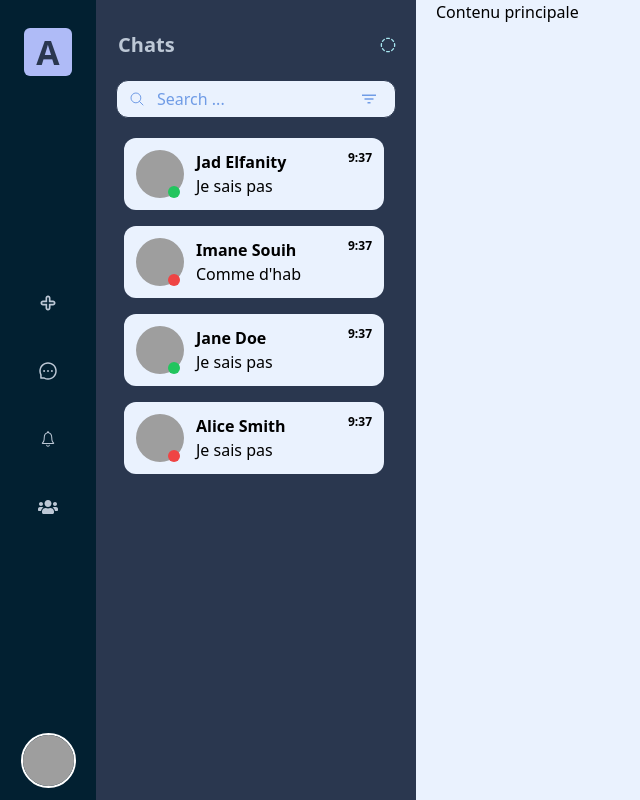
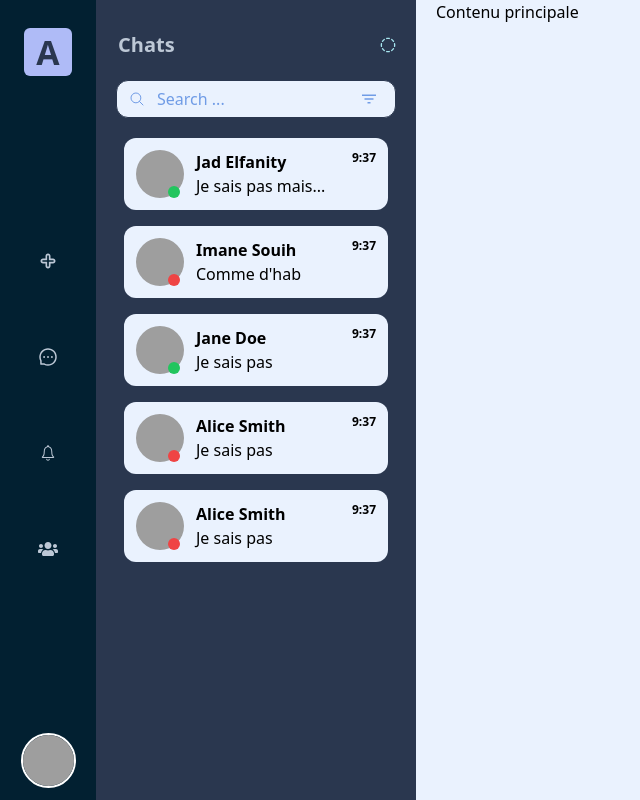
Before and after one commit to DjoElfanity/RealTimeChatApplicationFrontEnd_V3, a React (Vite) app: page / in a window 1280 px wide. Shown: the whole page, without its empty margins (0-640 px from the left). Built offline with nearby package versions, Linux system fonts and the light colour scheme; grey boxes are pictures that could not be loaded.

Commit message:
Ajout des ... au cas ou le last message est trop long

```diff
--- a/src/Components/Chats/Chat.tsx
+++ b/src/Components/Chats/Chat.tsx
@@ -12,6 +12,8 @@ interface ChatProps {
   isOnline?: boolean;
 }
 
+const MAX_MESSAGE_LENGTH = 16;
+
 const Chat: React.FC<ChatProps> = ({
   firstname,
   lastname,
@@ -22,6 +24,12 @@ const Chat: React.FC<ChatProps> = ({
   onClick,
   isOnline,
 }) => {
+  const shortenMessage = (message: string): string => {
+    if (message.length > MAX_MESSAGE_LENGTH) {
+      return `${message.substring(0, MAX_MESSAGE_LENGTH)}...`;
+    }
+    return message;
+  };
   return (
     <div
       onClick={onClick}
@@ -51,7 +59,7 @@ const Chat: React.FC<ChatProps> = ({
               isSelected ? "text-white " : "text-[#7C7C7D] hover:text-white"
             }`}
           >
-            {lastmessage}
+            {shortenMessage(lastmessage)}
           </p>
         </div>
       </div>
--- a/src/Components/Chats/ChatPage.tsx
+++ b/src/Components/Chats/ChatPage.tsx
@@ -34,7 +34,7 @@ const ChatPage: React.FC = () => {
       </div>
 
       <SearchBar />
-      <div className=" mt-3 p-2 flex flex-col pr-3 gap-4 chat-list max-h-[90vh] overflow-y-auto">
+      <div className=" mt-3 p-2 flex flex-col pr-2 gap-4 chat-list max-h-[90vh] overflow-y-auto ">
         {chatData.map((chat) => (
           <Chat
             key={chat.id}
--- a/src/Components/SideBar/IconeUser.tsx
+++ b/src/Components/SideBar/IconeUser.tsx
@@ -12,7 +12,7 @@ const user = [
 
 export function IconeUser() {
   return (
-    <div className=" flex items-center justify-center  ">
+    <div className=" flex items-center justify-center cursor-pointer ">
       <AnimatedTooltip items={user} />
     </div>
   );
--- a/src/Components/SideBar/Sidebar.tsx
+++ b/src/Components/SideBar/Sidebar.tsx
@@ -13,14 +13,14 @@ const Sidebar: React.FC = () => {
   return (
     <div className=" hidden bg-background-fort min-w-24 text-text p-3 flex-col justify-between items-center  sm:flex ">
       <IconeApplication />
-      <div className="flex flex-col text-[20px] gap-12 p-2 justify-center items-center">
+      <div className="flex flex-col text-[20px] gap-12 p-2 justify-center items-center ">
         <IconeGenerique
           Icone={TiPlusOutline}
           title="Add Room"
-          className={`${
+          className={`border-2 border-transparent p-3 rounded-md transition duration-300 ease-in-out font-semibold ${
             activeIcon === "addRoom"
-              ? "text-bold text-white border p-3 rounded-md bg-card-primary "
-              : "text-text"
+              ? "text-bold text-white bg-card-primary border-card-primary"
+              : "hover:border-card-primary hover:text-bold hover:text-white hover:bg-card-primary"
           }`}
           onClick={() => setActiveIcon("addRoom")}
         />
@@ -28,10 +28,10 @@ const Sidebar: React.FC = () => {
         <IconeGenerique
           Icone={AiOutlineMessage}
           title="Messages"
-          className={`${
+          className={`border-2 border-transparent p-3 rounded-md transition duration-300 ease-in-out font-semibold ${
             activeIcon === "message"
-              ? "text-bold text-white border p-3 rounded-md bg-card-primary "
-              : "text-text"
+              ? "text-bold text-white bg-card-primary border-card-primary"
+              : "hover:border-card-primary hover:text-bold hover:text-white hover:bg-card-primary"
           }`}
           onClick={() => setActiveIcon("message")}
         />
@@ -39,10 +39,10 @@ const Sidebar: React.FC = () => {
         <IconeGenerique
           Icone={IoIosNotificationsOutline}
           title="Notifications"
-          className={`${
+          className={`border-2 border-transparent p-3 rounded-md transition duration-300 ease-in-out font-semibold ${
             activeIcon === "notification"
-              ? "text-bold text-white border p-3 rounded-md bg-card-primary "
-              : "text-text"
+              ? "text-bold text-white bg-card-primary border-card-primary"
+              : "hover:border-card-primary hover:text-bold hover:text-white hover:bg-card-primary"
           }`}
           onClick={() => setActiveIcon("notification")}
         />
@@ -50,10 +50,10 @@ const Sidebar: React.FC = () => {
         <IconeGenerique
           Icone={FaUsers}
           title="Friends"
-          className={`${
+          className={`border-2 border-transparent p-3 rounded-md transition duration-300 ease-in-out font-semibold ${
             activeIcon === "friends"
-              ? "text-bold text-white border p-3 rounded-md bg-card-primary "
-              : "text-text"
+              ? "text-bold text-white bg-card-primary border-card-primary"
+              : "hover:border-card-primary hover:text-bold hover:text-white hover:bg-card-primary"
           }`}
           onClick={() => setActiveIcon("friends")}
         />
--- a/src/data/data.ts
+++ b/src/data/data.ts
@@ -3,7 +3,7 @@ const chatData = [
     id: 1,
     firstname: "Jad",
     lastname: "Elfanity",
-    lastmessage: "Je sais pas",
+    lastmessage: "Je sais pas mais je saurais la prochaine fois",
     lastTimeMessage: "9:37",
     image:
       "https://images.unsplash.com/photo-1599566150163-29194dcaad36?ixlib=rb-4.0.3&ixid=M3wxMjA3fDB8MHxwaG90by1wYWdlfHx8fGVufDB8fHx8fA%3D%3D&auto=format&fit=crop&w=3387&q=80",
@@ -47,6 +47,18 @@ const chatData = [
     onClick: () => {}, // Function placeholder
     isOnline: false,
   },
+  {
+    id: 4,
+    firstname: "Alice",
+    lastname: "Smith",
+    lastmessage: "Je sais pas",
+    lastTimeMessage: "9:37",
+    image:
+      "https://images.unsplash.com/photo-1599566150163-29194dcaad36?ixlib=rb-4.0.3&ixid=M3wxMjA3fDB8MHxwaG90by1wYWdlfHx8fGVufDB8fHx8fA%3D%3D&auto=format&fit=crop&w=3387&q=80",
+    isSelected: false,
+    onClick: () => {}, // Function placeholder
+    isOnline: false,
+  },
 ];
 
 export default chatData;
```
